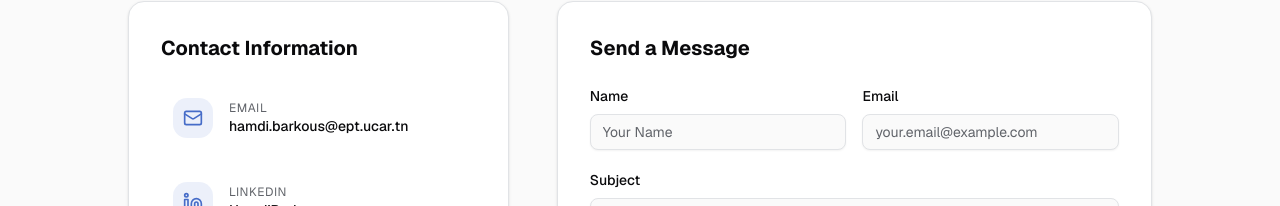
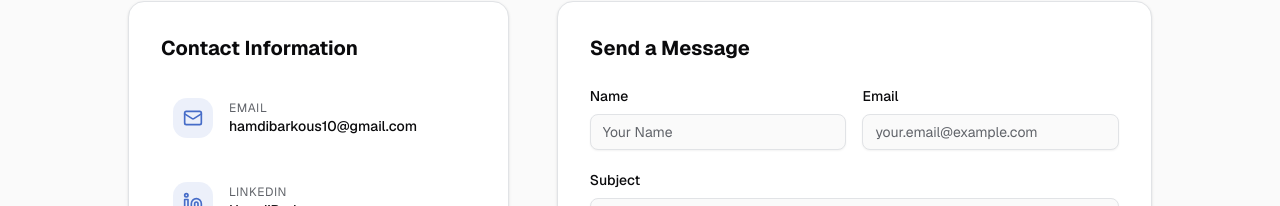
Before and after one commit to HamdiBarkous/portfolio, a Next.js app: page /contact in a window 1280 px wide. Shown: the part 305-511 px from the top of the page. Built offline with nearby package versions, Linux system fonts and the light colour scheme.

Commit message:
update email

```diff
--- a/src/app/contact/page.tsx
+++ b/src/app/contact/page.tsx
@@ -52,8 +52,8 @@ export default function ContactPage() {
     {
       icon: Mail,
       label: 'Email',
-      value: 'hamdi.barkous@ept.ucar.tn',
-      href: 'mailto:hamdi.barkous@ept.ucar.tn',
+      value: 'hamdibarkous10@gmail.com',
+      href: 'mailto:hamdibarkous10@gmail.com',
     },
     {
       icon: Linkedin,
--- a/src/app/page.tsx
+++ b/src/app/page.tsx
@@ -320,7 +320,7 @@ export default function Home() {
                   </Link>
                 </Button>
                 <Button size="lg" variant="outline" asChild>
-                  <Link href="mailto:hamdi.barkous@ept.ucar.tn">
+                  <Link href="mailto:hamdibarkous10@gmail.com">
                     Send Email
                     <ExternalLink className="w-4 h-4 ml-2" />
                   </Link>
--- a/src/components/Footer.tsx
+++ b/src/components/Footer.tsx
@@ -7,7 +7,7 @@ export default function Footer() {
   const socialLinks = [
     { href: 'https://github.com/HamdiBarkous', icon: Github, label: 'GitHub' },
     { href: 'https://www.linkedin.com/in/HamdiBarkous', icon: Linkedin, label: 'LinkedIn' },
-    { href: 'mailto:hamdi.barkous@ept.ucar.tn', icon: Mail, label: 'Email' },
+    { href: 'mailto:hamdibarkous10@gmail.com', icon: Mail, label: 'Email' },
   ];
 
   const navLinks = [
--- a/src/components/HeroSection.tsx
+++ b/src/components/HeroSection.tsx
@@ -49,7 +49,7 @@ export function HeroSection() {
                 label: "LinkedIn",
               },
               {
-                href: "mailto:hamdi.barkous@ept.ucar.tn",
+                href: "mailto:hamdibarkous10@gmail.com",
                 icon: Mail,
                 label: "Email",
               },
```
Also changed, not shown: 1 other file (tests, documents, lock files or other folders).
